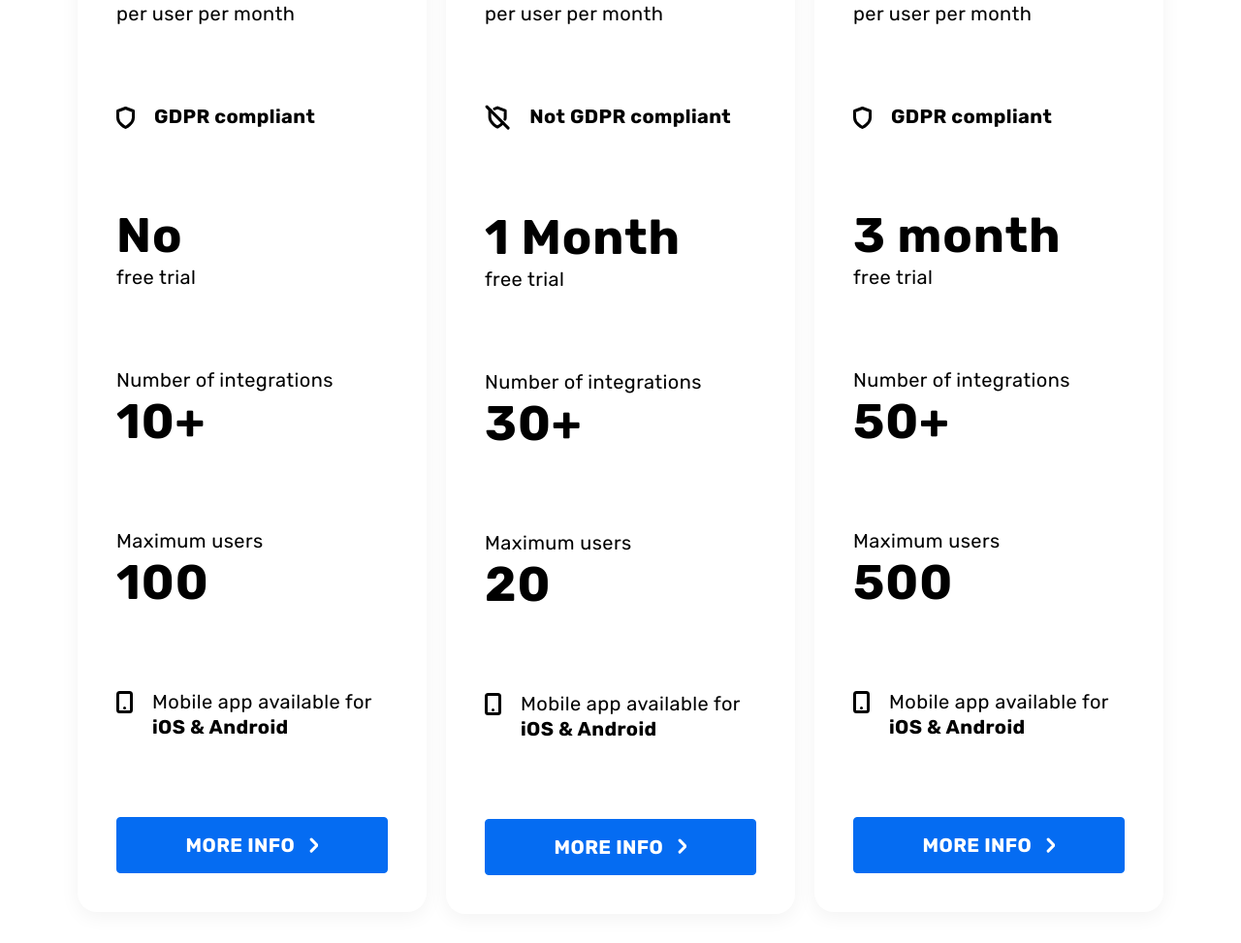
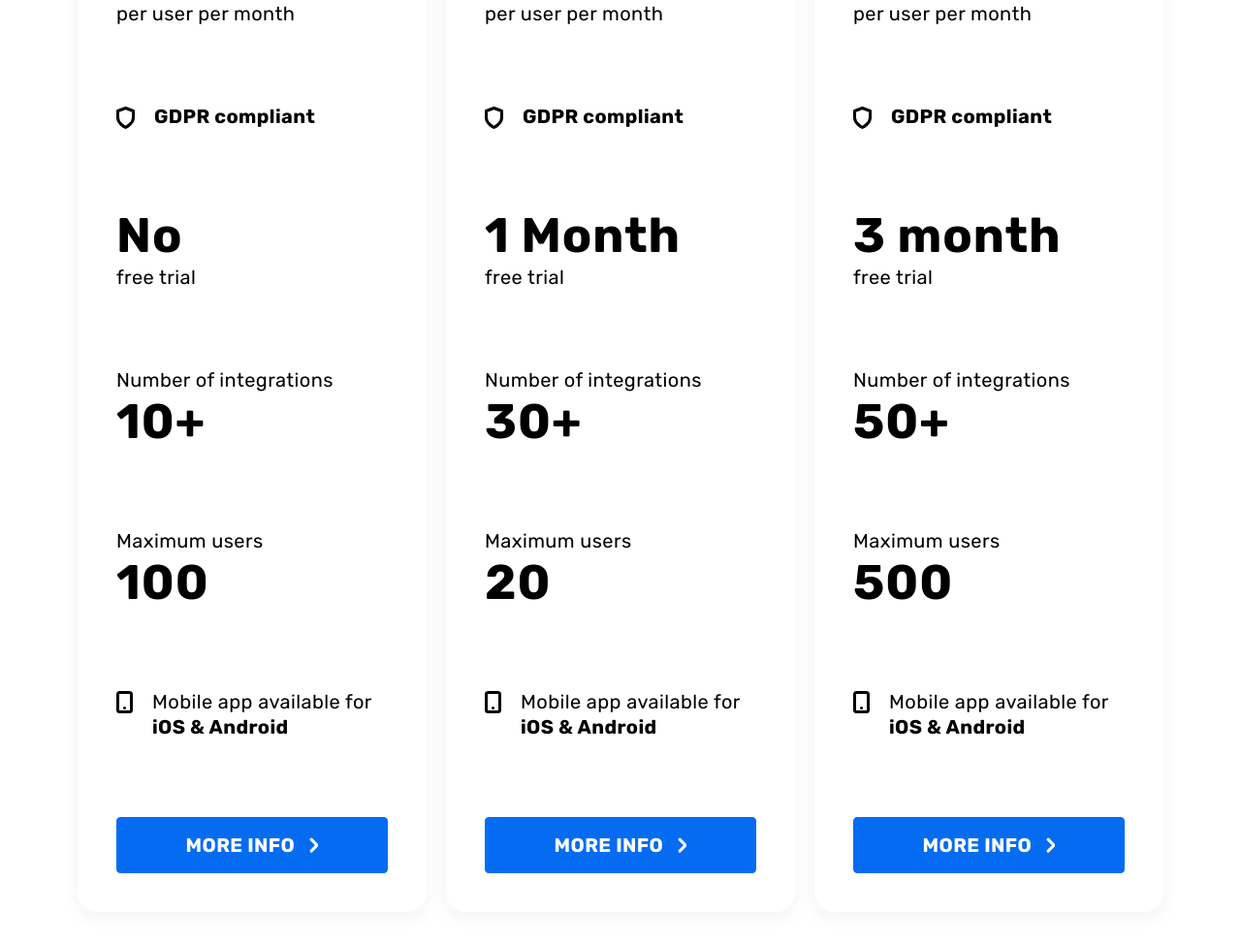
Before and after one commit to hija/toolmatching, a Flask app: template backend/toolmatching/templates/Results.html in a window 1280 px wide. Shown: the part 680-1653 px from the top of the page at 97% size. Run offline with Flask 2, Linux system fonts and the light colour scheme; the template is opened without the code that fills it, so the values that code supplies are empty; some libraries are stand-ins or nearby versions.

Commit message:
No GDPR compliant removed

```diff
--- a/backend/toolmatching/templates/Results.html
+++ b/backend/toolmatching/templates/Results.html
@@ -120,7 +120,7 @@
                                 </div>
 
                                 <div class="compliant">
-                                    <svg xmlns="http://www.w3.org/2000/svg" width="26.243" height="26.243" viewBox="0 0 26.243 26.243"><defs><style>.a{fill:none;stroke:#000;stroke-linecap:round;stroke-linejoin:round;stroke-width:3px;}</style></defs><g transform="translate(2.121 2.121)"><path class="a" d="M19.69,14A6.9,6.9,0,0,0,20,12V5L12,2,8.84,3.18" transform="translate(-1 -1)"/><path class="a" d="M4.73,4.73,4,5v7c0,6,8,10,8,10a20.29,20.29,0,0,0,5.62-4.38" transform="translate(-1 -1)"/><line class="a" x2="22" y2="22"/></g></svg>Not GDPR compliant
+                                    <svg xmlns="http://www.w3.org/2000/svg" width="19" height="23" viewBox="0 0 19 23"><defs><style>.a{fill:none;stroke:#000;stroke-linecap:round;stroke-linejoin:round;stroke-width:3px;}</style></defs><g transform="translate(1.5 1.5)"><path class="a" d="M12,22s8-4,8-10V5L12,2,4,5v7C4,18,12,22,12,22Z" transform="translate(-4 -2)"/></g></svg>GDPR compliant
                                 </div>
 
                                 <div class="trial">
```
